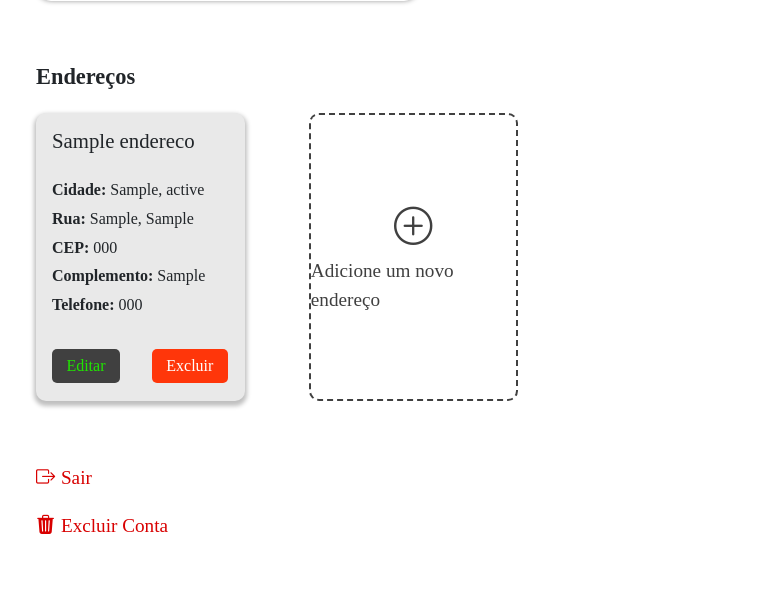
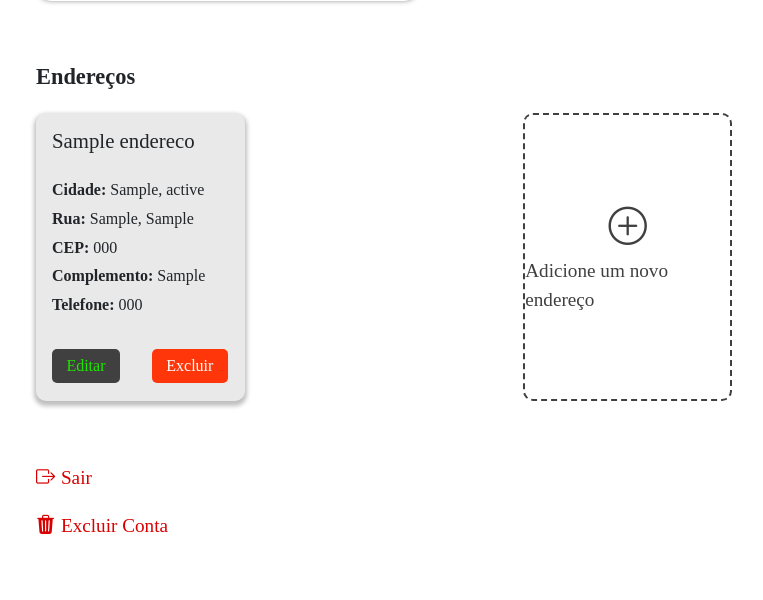
Before and after one commit to PI-InfoWeb-CNAT/2024-suplementos, a Django app: page /perfil/ in a window 1280 px wide. Shown: the part 1190-1790 px from the top of the page, without its empty margins (388-1151 px from the left). Run offline with Django 5.2, Linux system fonts and the light colour scheme; a user stored in the database is signed in; tables that the repository leaves empty hold one stand-in row (values such as "Sample post"); some web fonts are replaced.

Commit message:
detalhes

```diff
--- a/src/loja/static/css/perfil.css
+++ b/src/loja/static/css/perfil.css
@@ -131,7 +131,7 @@ h4 {
 .enderecos {
     display: flex;
     flex-wrap: wrap;
-    column-gap: 4em;
+    justify-content: space-between;
     row-gap: 2em;
 }
 
```
